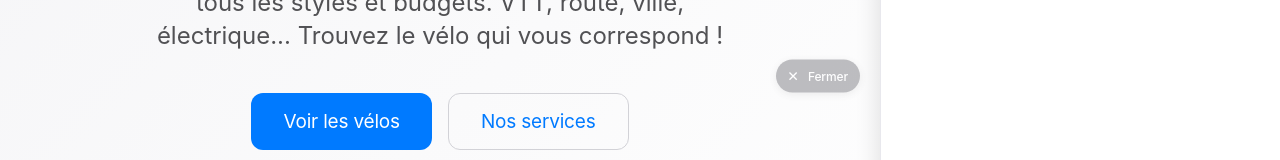
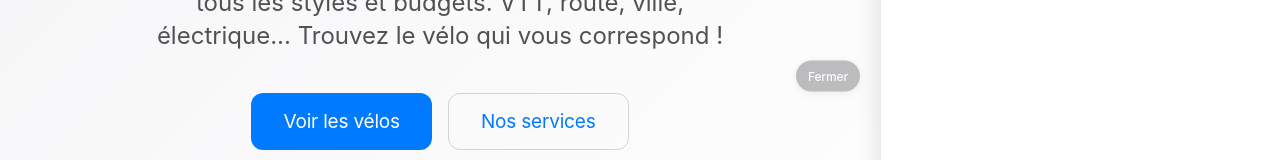
Before and after one commit to WilliamPeynichou/ecocycle, a React (Vite) app in the folder react/: page / in a window 1280 px wide. Shown: the part 324-484 px from the top of the page. Built offline with nearby package versions, Linux system fonts and the light colour scheme; no server answers.

Commit message:
details front

```diff
--- a/react/src/components/agent/BikeAdvisor.jsx
+++ b/react/src/components/agent/BikeAdvisor.jsx
@@ -58,9 +58,7 @@ const BikeAdvisor = ({ onToggle }) => {
         }}
         aria-label={isOpen ? 'Fermer le conseiller' : 'Ouvrir le conseiller'}
       >
-        <span className="toggle-icon">
-          {isOpen ? '✕' : '🚴‍♂️'}
-        </span>
+
         <span className="toggle-text">
           {isOpen ? 'Fermer' : 'Conseiller'}
         </span>
```
Also changed, not shown: 1 other file (tests, documents, lock files or other folders).
